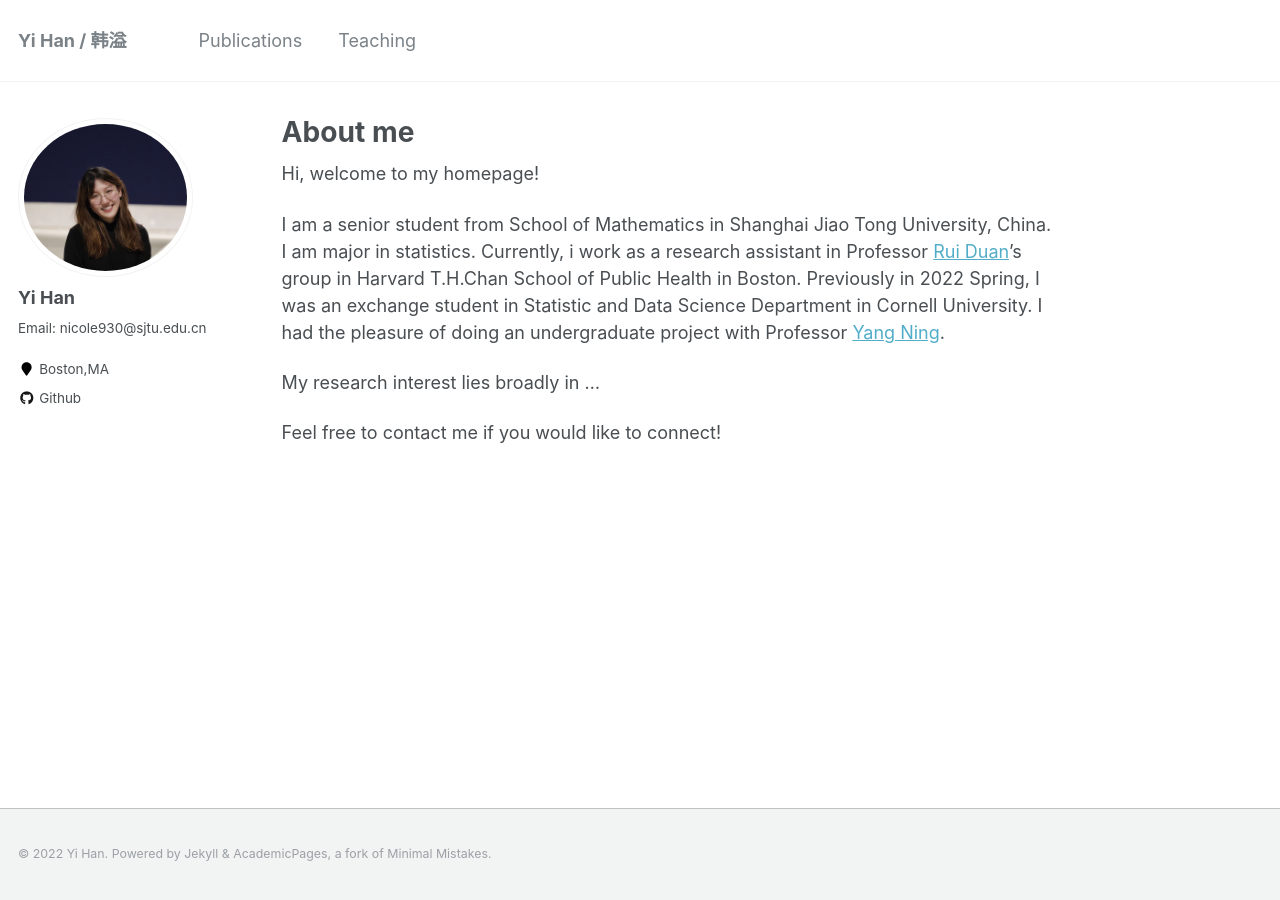
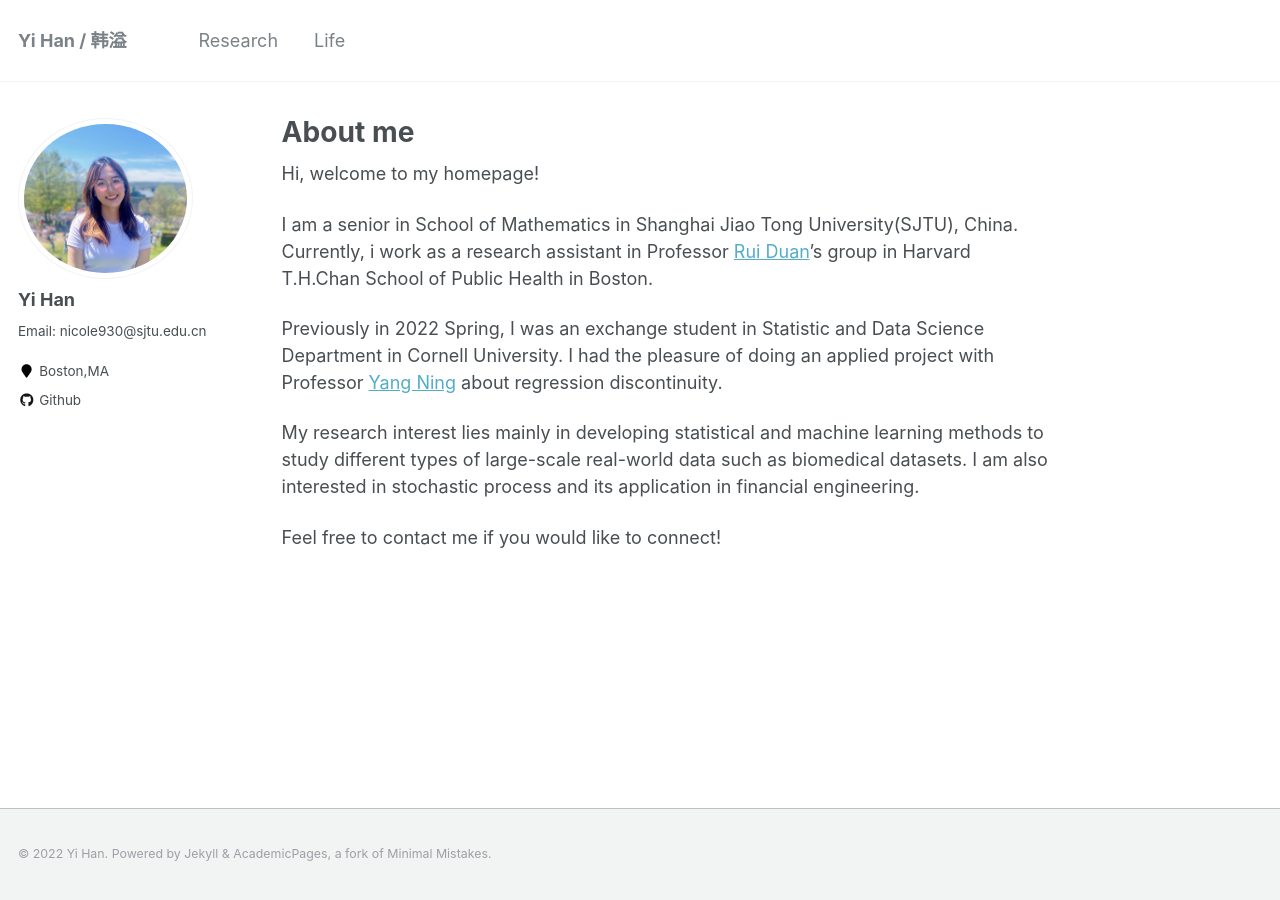
Before and after one commit to yiiihan/yiiihan.github.io, a Jekyll site: the page built from _pages/about.md, in a window 1280 px wide. Built offline with Jekyll 4.4.1, drawn with Linux system fonts in a browser that asks for light colours.

Commit message:
no message

```diff
--- a/_config.yml
+++ b/_config.yml
@@ -81,7 +81,7 @@ analytics:
 # Site Author
 author:
   name             : "Yi Han"
-  avatar           : "profile10.jpeg"
+  avatar           : "profile20.jpeg"
   bio              : "Email: nicole930@sjtu.edu.cn"
   location         : "Boston,MA"
   employer         :
@@ -175,10 +175,10 @@ kramdown:
 
 # Collections
 collections:
-  teaching:
+  life:
     output: true
     permalink: /:collection/:path/
-  publications:
+  research:
     output: true
     permalink: /:collection/:path/
   portfolio:
@@ -209,19 +209,19 @@ defaults:
     values:
       layout: single
       author_profile: true
-  # _teaching
+  # _life
   - scope:
       path: ""
-      type: teaching
+      type: life
     values:
       layout: single
       author_profile: true
       share: true
       comments: true
-  # _publications
+  # _research
   - scope:
       path: ""
-      type: publications
+      type: research
     values:
       layout: single
       author_profile: true
--- a/_pages/about.md
+++ b/_pages/about.md
@@ -9,10 +9,13 @@ redirect_from:
 ---
 
 
+
 Hi, welcome to my homepage!
 
-I am a senior student from School of Mathematics in Shanghai Jiao Tong University, China. I am major in statistics. Currently, i work as a research assistant in Professor [Rui Duan](https://sites.google.com/view/ruiduan/)'s group in Harvard T.H.Chan School of Public Health in Boston. Previously in 2022 Spring, I was an exchange student in Statistic and Data Science Department in Cornell University. I had the pleasure of doing an undergraduate project with Professor [Yang Ning](https://yangning.stat.cornell.edu).
+I am a senior in School of Mathematics in Shanghai Jiao Tong University(SJTU), China. Currently, i work as a research assistant in Professor [Rui Duan](https://sites.google.com/view/ruiduan/)'s group in Harvard T.H.Chan School of Public Health in Boston.
 
-My research interest lies broadly in ...
+Previously in 2022 Spring, I was an exchange student in Statistic and Data Science Department in Cornell University. I had the pleasure of doing an applied project with Professor [Yang Ning](https://yangning.stat.cornell.edu) about regression discontinuity.
+
+My research interest lies mainly in developing statistical and machine learning methods to study different types of large-scale real-world data such as biomedical datasets. I am also interested in stochastic process and its application in financial engineering.
 
 Feel free to contact me if you would like to connect!
```
Also changed, not shown: _data/navigation.yml (+4 -4 lines), _pages/life.md (renamed from _pages/teaching.md, +2 -2 lines), _pages/research.md (renamed from _pages/publications.md).
